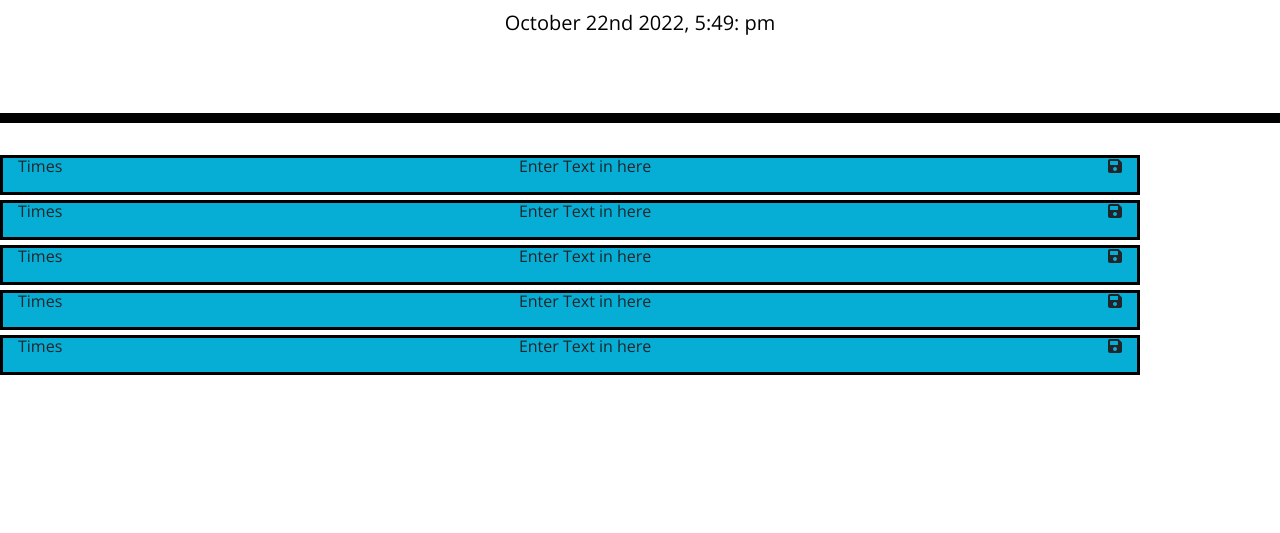
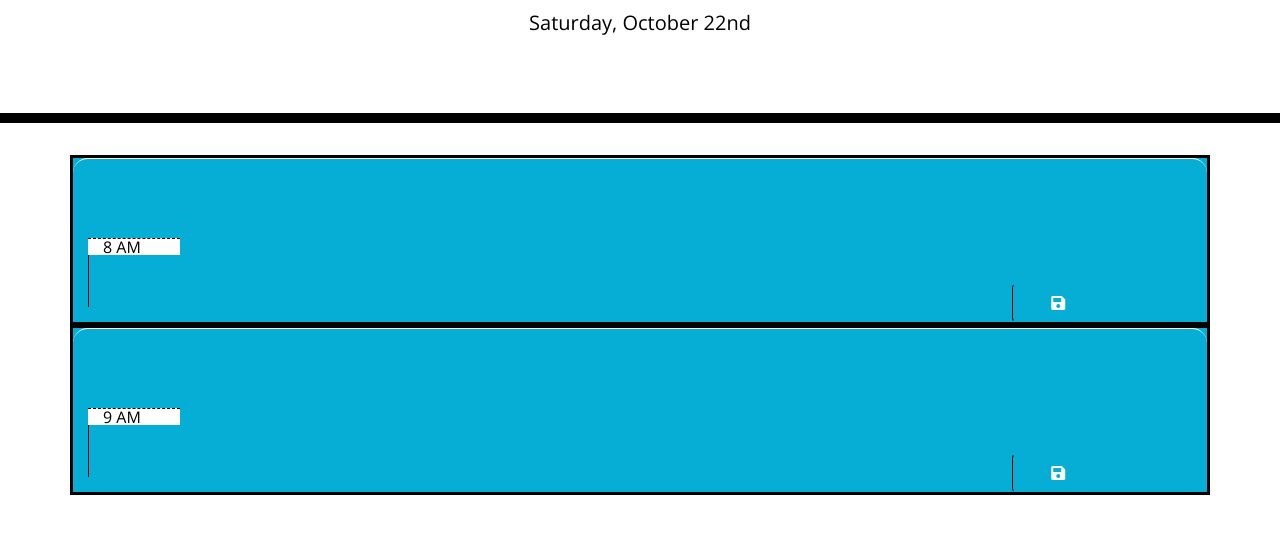
Before and after one commit to OmarDGreat/Work-Day-Scheduler, a plain HTML site: page index.html in a window 1280 px wide. Shown: the part 181-714 px from the top of the page. Drawn offline with nearby package versions, Linux system fonts and the light colour scheme.

Commit message:
was able to use css given for time,textarea, and save, some minor js changes

```diff
--- a/assets/css/style.css
+++ b/assets/css/style.css
@@ -72,12 +72,7 @@ textarea{
 
 .container {
 
-  margin: 5px 0px 0px 0px;
   border: 3px solid black;
   background-color: #06AED5;
-  height: 5vh;
-  display: flex;
-  justify-content: space-between;
-
 
 }
--- a/assets/js/script.js
+++ b/assets/js/script.js
@@ -1,8 +1,6 @@
 
-
-
-var currentDateAndTime = moment().format('MMMM Do YYYY, h:mm: a');
-
+//Display the current date and time in the header
+var currentDateAndTime = moment().format('dddd, MMMM Do');
 $('#currentDay').text(currentDateAndTime);
 
 
--- a/index.html
+++ b/index.html
@@ -5,20 +5,9 @@
     <meta name="viewport" content="width=device-width, initial-scale=1.0" />
     <meta http-equiv="X-UA-Compatible" content="ie=edge" />
     <link rel="stylesheet" href="https://cdnjs.cloudflare.com/ajax/libs/font-awesome/6.0.0/css/all.min.css" integrity="sha512-9usAa10IRO0HhonpyAIVpjrylPvoDwiPUiKdWk5t3PyolY1cOd4DSE0Ga+ri4AuTroPR5aQvXU9xC6qOPnzFeg==" crossorigin="anonymous" referrerpolicy="no-referrer" />
-    <link
-      rel="stylesheet"
-      href="https://stackpath.bootstrapcdn.com/bootstrap/4.3.1/css/bootstrap.min.css"
-    />
-    <link
-      rel="stylesheet"
-      href="https://use.fontawesome.com/releases/v5.8.1/css/all.css"
-      integrity="sha384-50oBUHEmvpQ+1lW4y57PTFmhCaXp0ML5d60M1M7uH2+nqUivzIebhndOJK28anvf"
-      crossorigin="anonymous"
-    />
-    <link
-      href="https://fonts.googleapis.com/css?family=Open+Sans&display=swap"
-      rel="stylesheet"
-    />
+    <link rel="stylesheet" href="https://stackpath.bootstrapcdn.com/bootstrap/4.3.1/css/bootstrap.min.css"/>
+    <link rel="stylesheet" href="https://use.fontawesome.com/releases/v5.8.1/css/all.css" integrity="sha384-50oBUHEmvpQ+1lW4y57PTFmhCaXp0ML5d60M1M7uH2+nqUivzIebhndOJK28anvf" crossorigin="anonymous"/>
+    <link href="https://fonts.googleapis.com/css?family=Open+Sans&display=swap" rel="stylesheet"/>
     <link rel="stylesheet" href="./assets/css/style.css">
     <title>Work Day Scheduler</title>
   </head>
@@ -33,91 +22,38 @@
 
     <div class="container">
       <!-- Timeblocks go here -->
-      <div>
-        Times
+
+      <div id="hour8" class="row time-block"></div>
+
+      <div class="col-md-1 hour">
+        8 AM
       </div>
 
-      <div>
-        Enter Text in here
-      </div>
+      <textarea class="col-md-10 description"></textarea>
 
-      <div>
-        <!--When Clicked Saves Work-->
-        <!--Floopy Disc Icon-->
-        <i class='fa-solid fa-floppy-disk'></i>
-      </div>
+      <button class="btn saveBtn col-md-1"><i class="fas fa-save"></i></button>
+
     </div>
 
     <div class="container">
       <!-- Timeblocks go here -->
-      <div>
-        Times
+
+      <div id="hour8" class="row time-block"></div>
+
+      <div class="col-md-1 hour">
+        9 AM
       </div>
 
-      <div>
-        Enter Text in here
-      </div>
+      <textarea class="col-md-10 description"></textarea>
 
-      <div>
-        <!--When Clicked Saves Work-->
-        <!--Floopy Disc Icon-->
-        <i class='fa-solid fa-floppy-disk'></i>
-      </div>
+      <button class="btn saveBtn col-md-1"><i class="fas fa-save"></i></button>
+
     </div>
 
-    <div class="container">
-      <!-- Timeblocks go here -->
-      <div>
-        Times
-      </div>
-
-      <div>
-        Enter Text in here
-      </div>
-
-      <div>
-        <!--When Clicked Saves Work-->
-        <!--Floopy Disc Icon-->
-        <i class='fa-solid fa-floppy-disk'></i>
-      </div>
-    </div>
-
-    <div class="container">
-      <!-- Timeblocks go here -->
-      <div>
-        Times
-      </div>
-
-      <div>
-        Enter Text in here
-      </div>
-
-      <div>
-        <!--When Clicked Saves Work-->
-        <!--Floopy Disc Icon-->
-        <i class='fa-solid fa-floppy-disk'></i>
-      </div>
-    </div>
-
-    <div class="container">
-      <!-- Timeblocks go here -->
-      <div>
-        Times
-      </div>
-
-      <div>
-        Enter Text in here
-      </div>
-
-      <div>
-        <!--When Clicked Saves Work-->
-        <!--Floopy Disc Icon-->
-        <i class='fa-solid fa-floppy-disk'></i>
-      </div>
-    </div>
 
     <script src="https://code.jquery.com/jquery-3.4.1.min.js"></script>
     <script src="https://cdnjs.cloudflare.com/ajax/libs/moment.js/2.24.0/moment.min.js"></script>
     <script src="./assets/js/script.js"></script>
+
   </body>
 </html>
```
